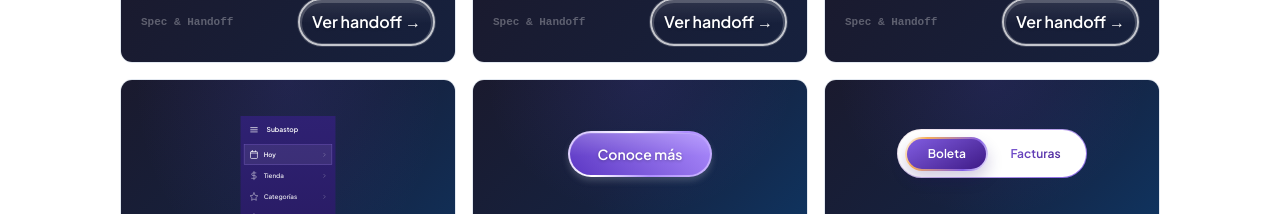
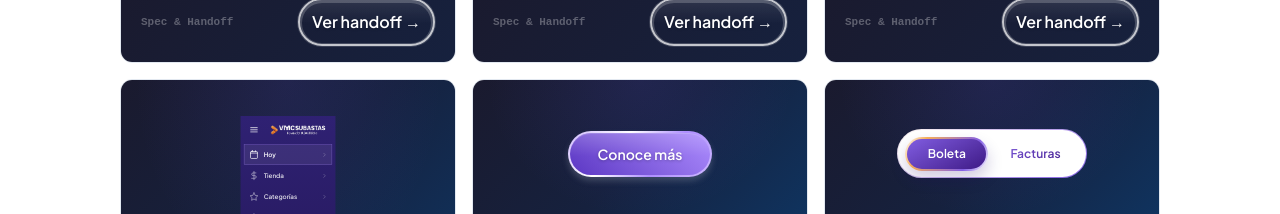
Before and after one commit to AaronCoorahua/ConcordeV2, a Next.js app: page / in a window 1280 px wide. Shown: the part 2080-2294 px from the top of the page. Built offline with nearby package versions, Linux system fonts and the light colour scheme.

Commit message:
update sidebar

```diff
--- a/app/handoff/sidebar/Preview.tsx
+++ b/app/handoff/sidebar/Preview.tsx
@@ -35,9 +35,7 @@ const toggleBtnStyle = {
 } as const;
 
 const logo = (
-  <span style={{ fontSize: 16, fontWeight: 700, color: "#ffffff", letterSpacing: "-0.01em" }}>
-    Subastop
-  </span>
+  <img src="/logo-preview.png" alt="Subastop" style={{ height: 26, display: "block" }} />
 );
 
 export default function Preview(): JSX.Element {
--- a/app/page.tsx
+++ b/app/page.tsx
@@ -193,7 +193,7 @@ const REGISTRY: ComponentEntry[] = [
     preview: (
       <div style={{ display: "flex", alignItems: "center", justifyContent: "center", height: 150, overflow: "hidden" }}>
         <div style={{ transform: "scale(0.42)", transformOrigin: "center" }}>
-          <Sidebar logo={<span style={{ fontSize: 16, color: "#fff" }}>Subastop</span>} />
+          <Sidebar logo={<img src="/logo-preview.png" alt="Subastop" style={{ height: 24, display: "block" }} />} />
         </div>
       </div>
     ),
--- a/src/components/Sidebar/Sidebar.tsx
+++ b/src/components/Sidebar/Sidebar.tsx
@@ -141,7 +141,7 @@ const SIDEBAR_STYLES = `
 .psidebar__burger {
   appearance: none; border: none; background: none; cursor: pointer;
   display: flex; align-items: center; justify-content: center;
-  width: 36px; height: 36px; border-radius: 8px; flex-shrink: 0;
+  width: 36px; height: 36px; border-radius: 0; flex-shrink: 0;
   transition: background 0.15s;
 }
 .psidebar__burger:hover { background: rgba(255,255,255,0.08); }
```
